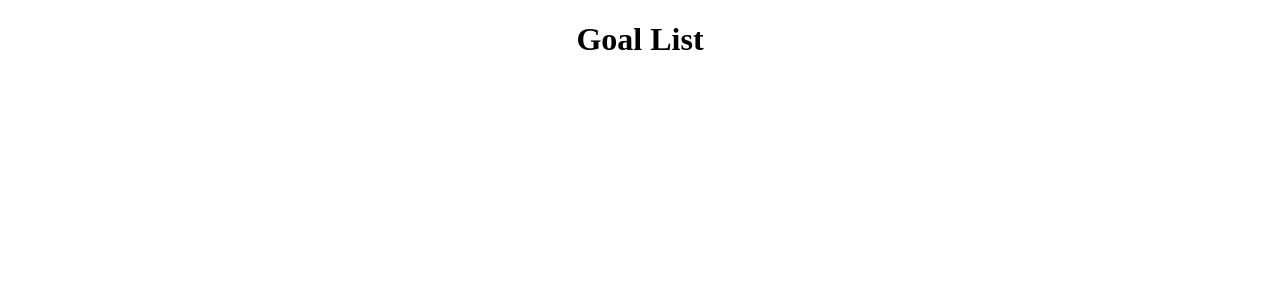
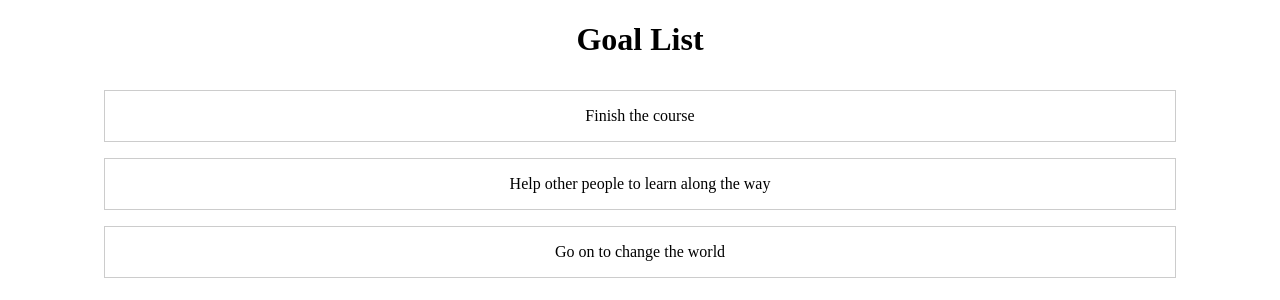
Before and after one commit to NateEnsign/interview-small-builds, a React (Vite) app: page / in a window 1280 px wide. Shown: the top 300 px of the page. Built offline with nearby package versions, Linux system fonts and the light colour scheme.

Commit message:
destructure and display goals from array of objects in other file

```diff
--- /dev/null
+++ b/src/components/goals-app/GoalList.css
@@ -0,0 +1,13 @@
+.goal-list {
+    list-style-type: none;
+    margin: 2rem 5rem;
+    padding: 0;
+
+}
+
+.goal-list li {
+    border: 1px solid #ccc;
+    padding: 1rem;
+    margin: 1rem;
+    text-align: center;
+}
--- a/src/components/goals-app/GoalList.jsx
+++ b/src/components/goals-app/GoalList.jsx
@@ -1,12 +1,13 @@
 import React from 'react'
+import './GoalList.css';
 
-const GoalList = () => {
+const GoalList = ({goals}) => {
   return (
     <div>
         <ul className='goal-list'>
-            <li>Finish the course</li>
-            <li>Help other people to learn along the way</li>
-            <li>Go on to change the world</li>
+           {goals.map(goal => {
+            return <li key={goal.id}>{goal.text}</li>
+           })}
         </ul>
     </div>
   )
--- a/src/components/goals-app/GoalsApp.jsx
+++ b/src/components/goals-app/GoalsApp.jsx
@@ -1,13 +1,20 @@
-import React from 'react'
-import './GoalsApp.css'
+import React from "react";
+import GoalList from "./GoalList";
+import "./GoalsApp.css";
 
 const GoalsApp = () => {
+  const goals = [
+    { cg1: 1, text: "Finish the course" },
+    { cg2: 2, text: "Help other people to learn along the way" },
+    { cg3: 3, text: "Go on to change the world" },
+  ];
+
   return (
     <div>
-        <h1 className='goals-header'>Goal List</h1>
+      <h1 className="goals-header">Goal List</h1>
+      <GoalList goals={goals} />
+    </div>
+  );
+};
 
-    </div>
-  )
-}
-
-export default GoalsApp
+export default GoalsApp;
```
